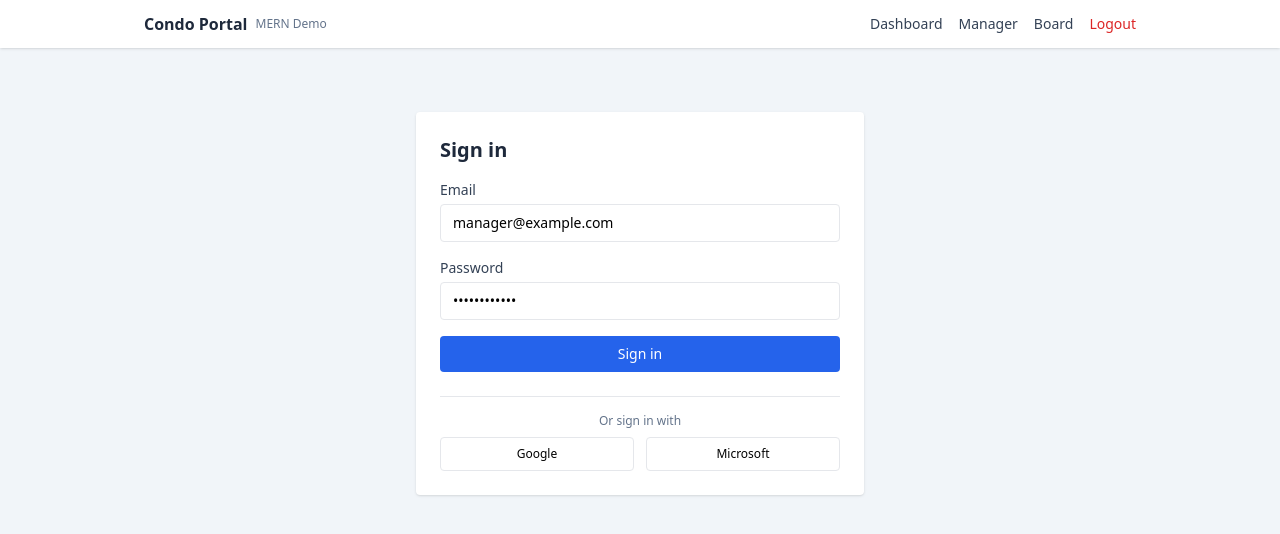
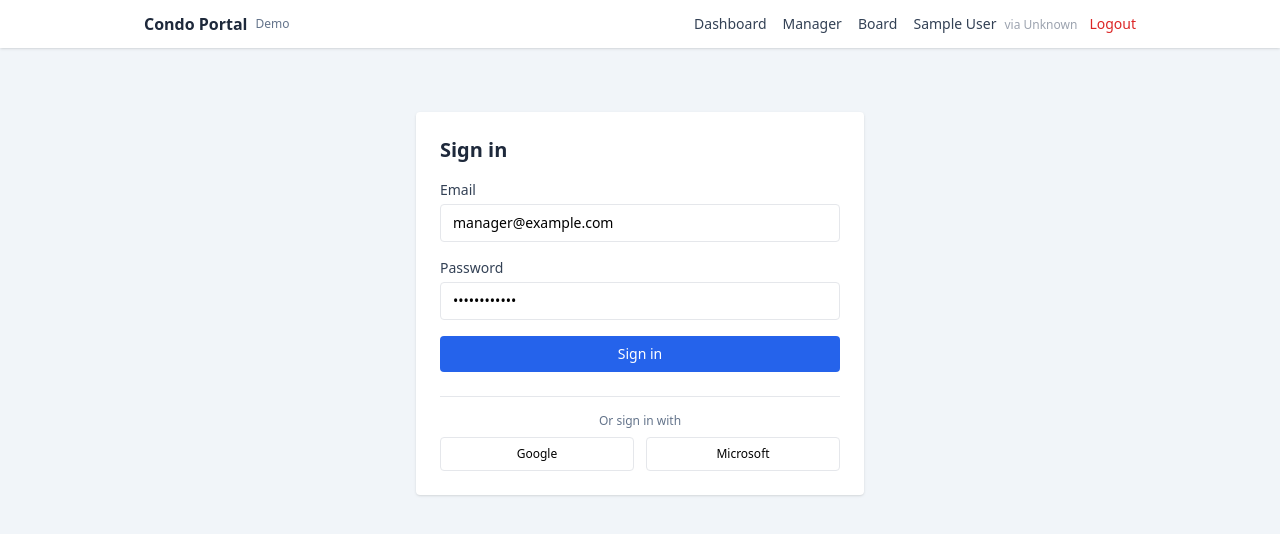
Before and after one commit to eapostol/condo-app, a React (Vite) app in the folder client/: page /login in a window 1280 px wide. Shown: the top 534 px of the page. Built offline with nearby package versions, Linux system fonts and the light colour scheme; no server answers; sample sign-in values are in the browser's storage.

Commit message:
dev: added auth provider info

```diff
--- a/client/src/components/Navbar.jsx
+++ b/client/src/components/Navbar.jsx
@@ -5,12 +5,23 @@ import { useAuth } from './AuthContext.jsx';
 export default function Navbar() {
   const { user, logout } = useAuth();
 
+
+const providerLabel = (() => {
+  const p = (user?.provider || '').toLowerCase();
+  if (p === 'google') return 'Google';
+  if (p === 'microsoft') return 'Microsoft';
+  if (p === 'local' || p === 'password' || p === 'credentials') return 'Email/Password';
+  if (p) return p.charAt(0).toUpperCase() + p.slice(1);
+  return 'Unknown';
+})();
+
+
   return (
     <header className="bg-white shadow">
       <nav className="max-w-5xl mx-auto px-4 py-3 flex items-center justify-between">
         <div className="flex items-center gap-2">
           <span className="font-bold text-slate-800">Condo Portal</span>
-          <span className="text-xs text-slate-500">MERN Demo</span>
+          <span className="text-xs text-slate-500">Demo</span>
         </div>
         <div className="flex items-center gap-4">
           {user && (
@@ -37,12 +48,20 @@ export default function Navbar() {
             </>
           )}
           {user ? (
-            <button
+            <div className="flex items-center gap-3">
+              <span className="text-sm text-slate-700 font-medium">
+                {user.name}
+                <span className="ml-2 text-xs text-gray-400">
+                  via {providerLabel}
+                </span>
+              </span>
+              <button
               onClick={logout}
               className="text-sm text-red-600 hover:text-red-800 font-medium"
             >
               Logout
             </button>
+            </div>
           ) : (
             <Link
               to="/login"
--- a/client/src/pages/SocialLoginHandler.jsx
+++ b/client/src/pages/SocialLoginHandler.jsx
@@ -24,8 +24,6 @@ export default function SocialLoginHandler() {
           provider,
         };
         login(user, token, provider);
-
-        login(user, token, provider);
         navigate("/");
       } catch (err) {
         console.error("Failed to decode social token", err);
```
